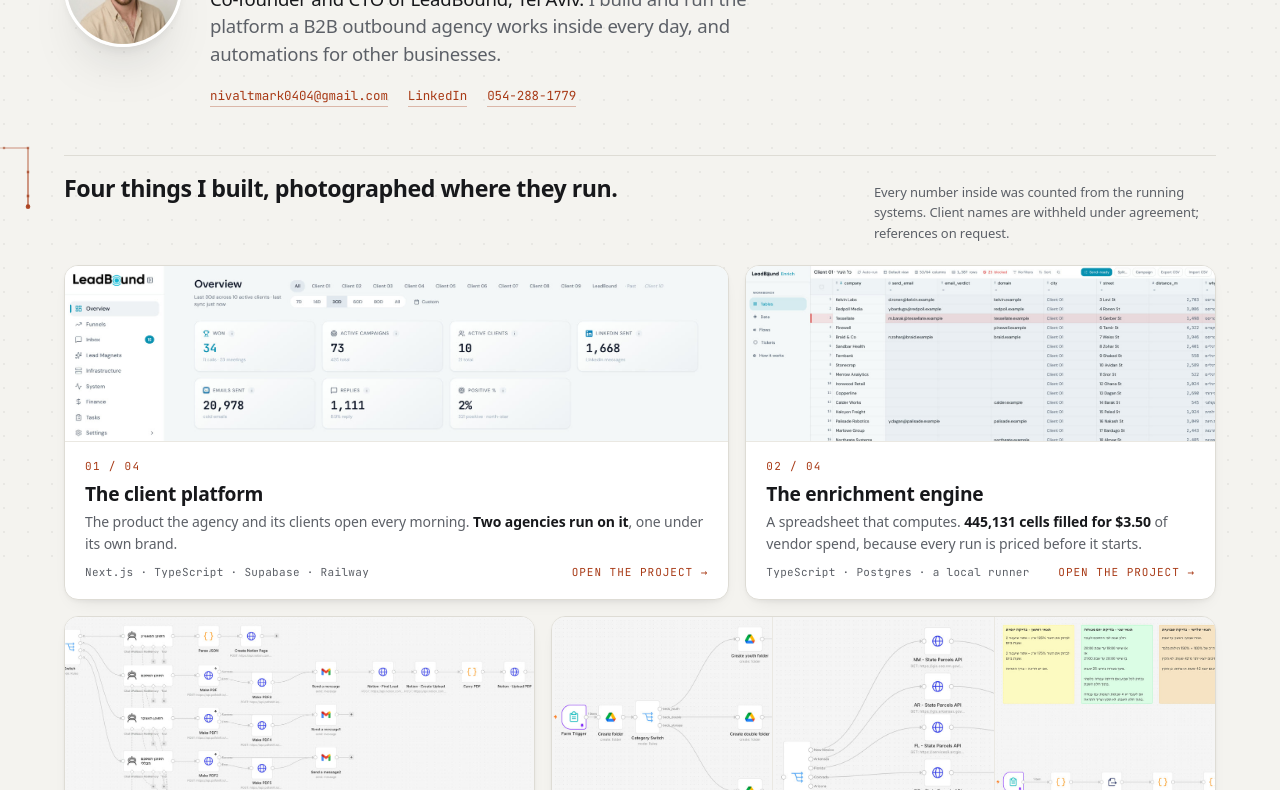
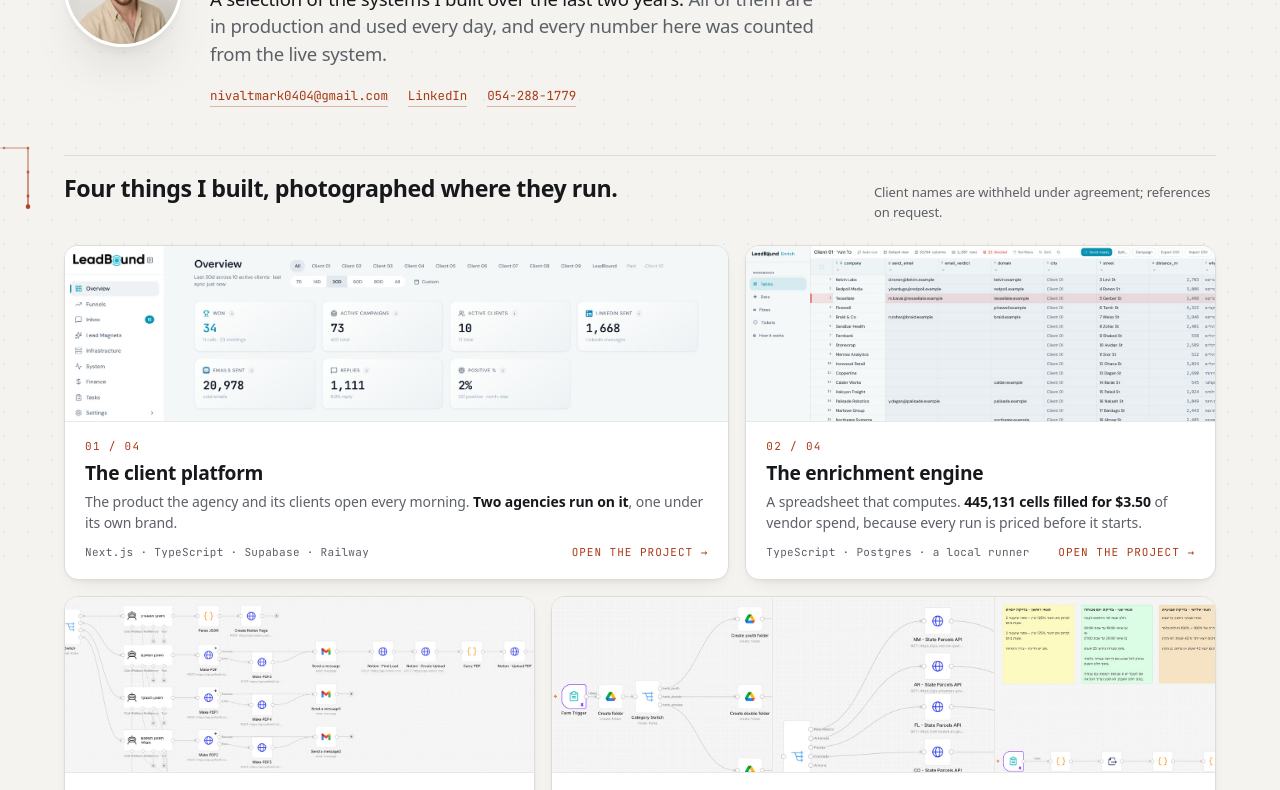
Before and after one commit to nivaltmark/nivaltmark.github.io, a plain HTML site: page index.html in a window 1280 px wide. Shown: the part 236-1026 px from the top of the page. Drawn offline with Linux system fonts and the light colour scheme.

Commit message:
Publish the portfolio

```diff
--- a/index.html
+++ b/index.html
@@ -513,9 +513,9 @@
         <div>
           <p class="me-k mono">Portfolio</p>
           <h1 class="me-n"><span>Niv</span> <span>Altmark</span></h1>
-          <p class="me-r">Co-founder and CTO of LeadBound, Tel Aviv.
-            <span>I build and run the platform a B2B outbound agency works inside
-            every day, and automations for other businesses.</span></p>
+          <p class="me-r">A selection of the systems I built over the last two years.
+            <span>All of them are in production and used every day, and every number
+            here was counted from the live system.</span></p>
           <p class="me-l">
             <a href="mailto:nivaltmark0404@gmail.com">nivaltmark0404@gmail.com</a>
             <a href="https://www.linkedin.com/in/nivaltmark/" rel="noopener">LinkedIn</a>
@@ -525,8 +525,7 @@
 
       <div class="pix-h" data-sc-in>
         <h2 class="pix-t">Four things I built, photographed where they run.</h2>
-        <p class="pix-s">Every number inside was counted from the running systems.
-          Client names are withheld under agreement; references on request.</p>
+        <p class="pix-s">Client names are withheld under agreement; references on request.</p>
       </div>
 
       <nav class="pix" aria-label="The four projects" data-sc-in>
```
Also changed, not shown: assets/og.jpg.
